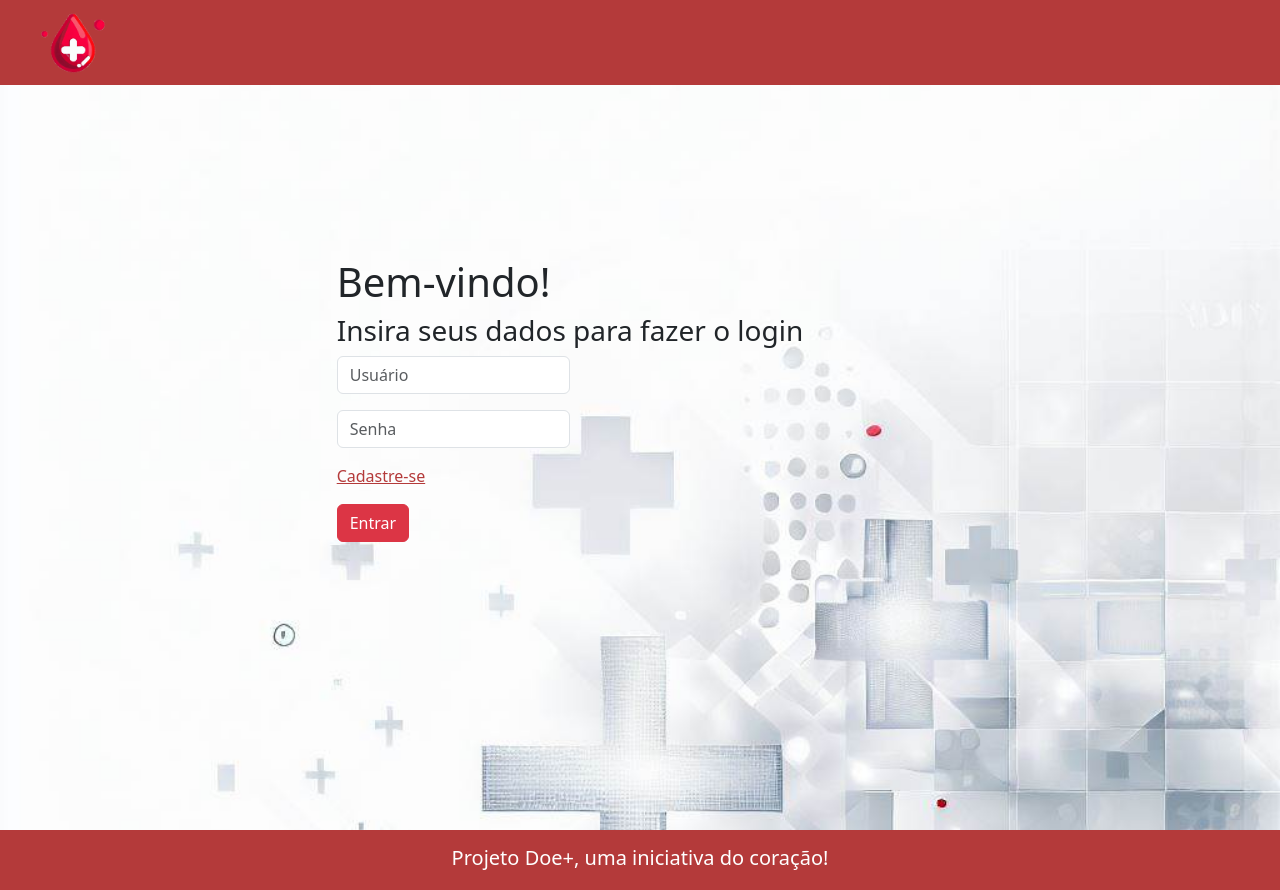
After one commit to Arantees/ProjetoDoe, a PHP site: page /Views/login.html in a window 1280 px wide. The commit adds this page. Run offline with PHP 8.4, Linux system fonts and the light colour scheme.

Commit message:
Construção da tela de login e link para cadastro

```diff
--- /dev/null
+++ b/Doe+/Views/login.html
@@ -0,0 +1,48 @@
+<!DOCTYPE html>
+<html lang="pt-br">
+    <head>
+        <meta charset="UTF-8">
+        <meta http-equiv="X-UA-Compatible" content="IE=edge">
+        <meta name="viewport" content="width=device-width, initial-scale=1.0">
+        <link rel="shortcut icon" href="../assets/logo.png" type="image/x-icon">
+        <title>Login Doe+</title>
+        <link rel="stylesheet" href="https://cdn.jsdelivr.net/npm/bootstrap-icons@1.10.3/font/bootstrap-icons.css">
+        <link href="https://cdn.jsdelivr.net/npm/bootstrap@5.3.1/dist/css/bootstrap.min.css" rel="stylesheet" integrity="sha384-4bw+/aepP/YC94hEpVNVgiZdgIC5+VKNBQNGCHeKRQN+PtmoHDEXuppvnDJzQIu9" crossorigin="anonymous">
+        <link rel="stylesheet" href="../css/style.css">
+    </head>
+<body class="content">
+    <header>
+        <nav class="fixed-top navbar navbar-expand-md navbar-dark">
+            <div class="container-fluid">
+                <a class="navbar-brand" href="index.html">
+                    <h1 class="m-0"><img class="logo d-block" src="../assets/logo.png" alt="Logo da app doe+"></h1>
+                </a>
+        </nav>
+    </header>
+    <div class="container login-panel">
+        <div class="row d-flex ">
+            <form class="g-3">
+                <h2 class="fs-1">Bem-vindo!</h2>
+                <h2 class="fs-3">Insira seus dados para fazer o login</h2>
+                <div class="col-6 mb-3">
+                  <input type="text" class="form-control" id="usuario" placeholder="Usuário">
+                </div>
+                <div class="col-6 mb-3">
+                    <input type="password" class="form-control" id="senha" placeholder="Senha">
+                  </div>
+                <div class="col-6 mb-3">
+                    <a class="link" href="cadastro-doador.html">Cadastre-se</a>
+                </div>
+                <div class="col-6">
+                  <button type="submit" class="btn btn-danger mb-3">Entrar</button>
+                </div>
+              </form>
+        </div>
+    </div>
+    <footer class="footer">
+        <p class="fs-5 text-center">
+            Projeto Doe+, uma iniciativa do coração!
+        </p>
+    </footer>
+</body>
+</html>
--- a/Doe+/css/style.css
+++ b/Doe+/css/style.css
@@ -62,3 +62,16 @@ footer{
     background-repeat: repeat-y;
     background-size: 100% auto;
 }
+
+.link
+{
+    color: #B43A3A;
+}
+
+.login-panel {
+    display: flex;
+    justify-content: center;
+    align-items: center;
+    height: 100vh;
+    margin: 0;
+}
```
Also changed, not shown: Doe+/Views/cadastro-doador.html (added, +31 -0 lines), Doe+/Views/index.html (+5 -5 lines).
